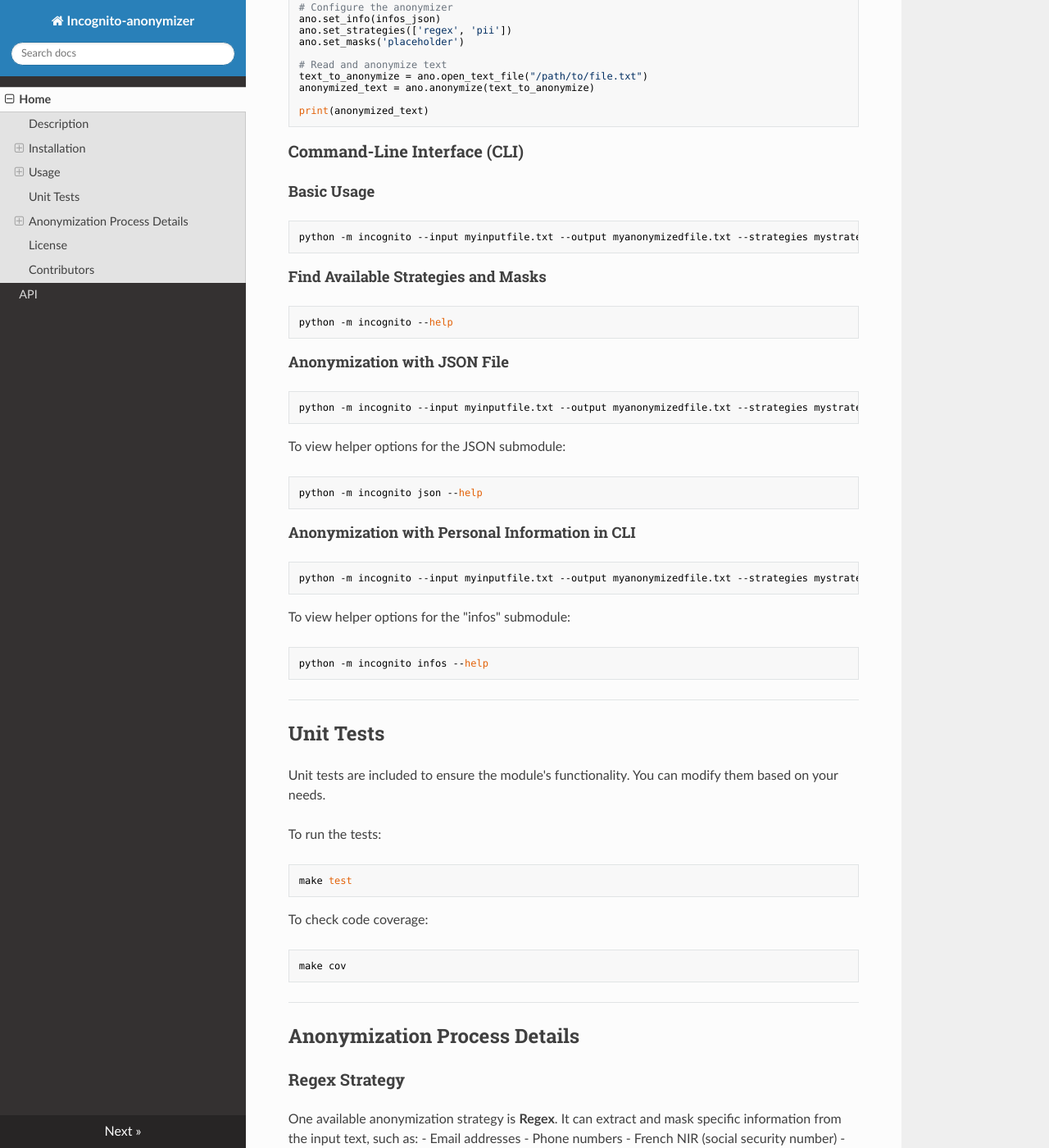
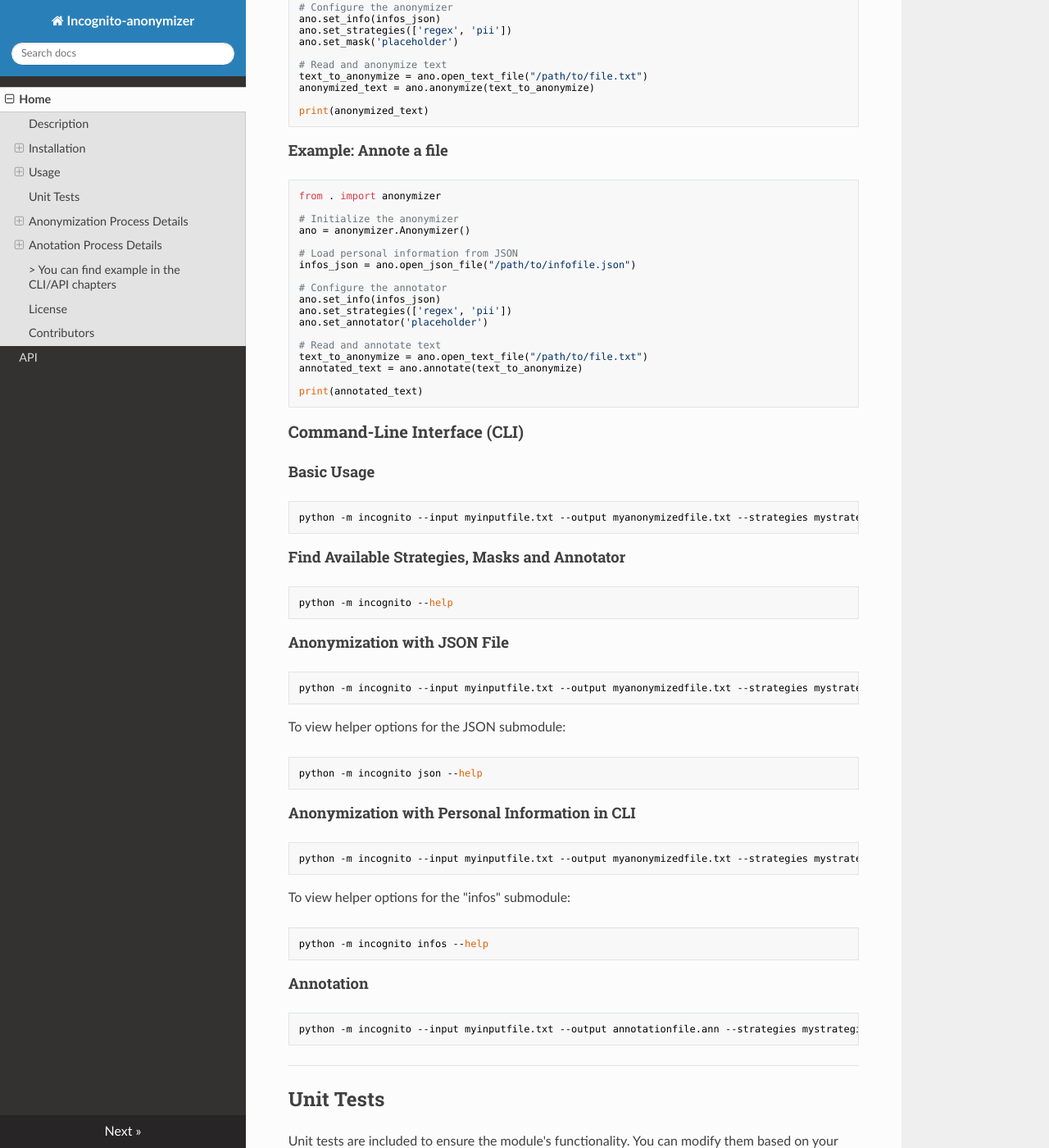
Before and after one commit to Micropot/incognito, an MkDocs documentation site: the page built from docs/docs/index.md, in a window 1280 px wide and 1400 px high, scrolled down 1501 px. Shown: the whole window at 82% size. Built offline with MkDocs 1.6.1, drawn with Linux system fonts in a browser that asks for light colours; nearby versions of some CDN libraries; some of the changed text lies outside the part shown.

Commit message:
feat(incognito): udpade docs

````diff
--- a/docs/docs/index.md
+++ b/docs/docs/index.md
@@ -52,7 +52,7 @@ infos = {
 # Configure the anonymizer
 ano.set_info(infos)
 ano.set_strategies(['regex', 'pii'])
-ano.set_masks('placeholder')
+ano.set_mask('placeholder')
 
 # Read and anonymize text
 text_to_anonymize = ano.open_text_file("/path/to/file.txt")
@@ -74,13 +74,34 @@ infos_json = ano.open_json_file("/path/to/infofile.json")
 # Configure the anonymizer
 ano.set_info(infos_json)
 ano.set_strategies(['regex', 'pii'])
-ano.set_masks('placeholder')
+ano.set_mask('placeholder')
 
 # Read and anonymize text
 text_to_anonymize = ano.open_text_file("/path/to/file.txt")
 anonymized_text = ano.anonymize(text_to_anonymize)
 
 print(anonymized_text)
+```
+#### Example: Annote a file
+```python
+from . import anonymizer
+
+# Initialize the anonymizer
+ano = anonymizer.Anonymizer()
+
+# Load personal information from JSON
+infos_json = ano.open_json_file("/path/to/infofile.json")
+
+# Configure the annotator
+ano.set_info(infos_json)
+ano.set_strategies(['regex', 'pii'])
+ano.set_annotator('placeholder')
+
+# Read and annotate text
+text_to_anonymize = ano.open_text_file("/path/to/file.txt")
+annotated_text = ano.annotate(text_to_anonymize)
+
+print(annotated_text)
 ```
 
 ### Command-Line Interface (CLI)
@@ -90,7 +111,7 @@ print(anonymized_text)
 python -m incognito --input myinputfile.txt --output myanonymizedfile.txt --strategies mystrategies --mask mymasks
 ```
 
-#### Find Available Strategies and Masks
+#### Find Available Strategies, Masks and Annotator
 ```bash
 python -m incognito --help
 ```
@@ -115,6 +136,10 @@ To view helper options for the "infos" submodule:
 python -m incognito infos --help
 ```
 
+#### Annotation
+```bash
+python -m incognito --input myinputfile.txt --output annotationfile.ann --strategies mystrategies --annotate myannotator infos --first_name Bob --last_name Dylan --birthdate 1800-01-01 --ipp 0987654312 --postal_code 75001
+```
 ---
 
 ## Unit Tests
@@ -144,8 +169,24 @@ One available anonymization strategy is **Regex**. It can extract and mask speci
 
 For more details, see the [`RegexStrategy` class](incognito/analyzer.py) and the `self.title_regex` variable.
 
+### PII Stategy
+This strategy is used to catch the personal informations of the patient.
+
+You can use it in CLI with the infos or in a json fil.
+
+> For further example you can see the CLI chapter
+
 ---
 
+## Anotation Process Details
+
+### Standoff Strategy
+You can create an annotation file based on the Standoff format.
+
+This file will be automatically created based on the matched entity.
+
+> You can find example in the CLI/API chapters
+---
 ## License
 
 This project is licensed under the terms of the [MIT License](LICENSE).
````
Also changed, not shown: docs/docs/api.md (+1 -1 lines), 2 other files.
